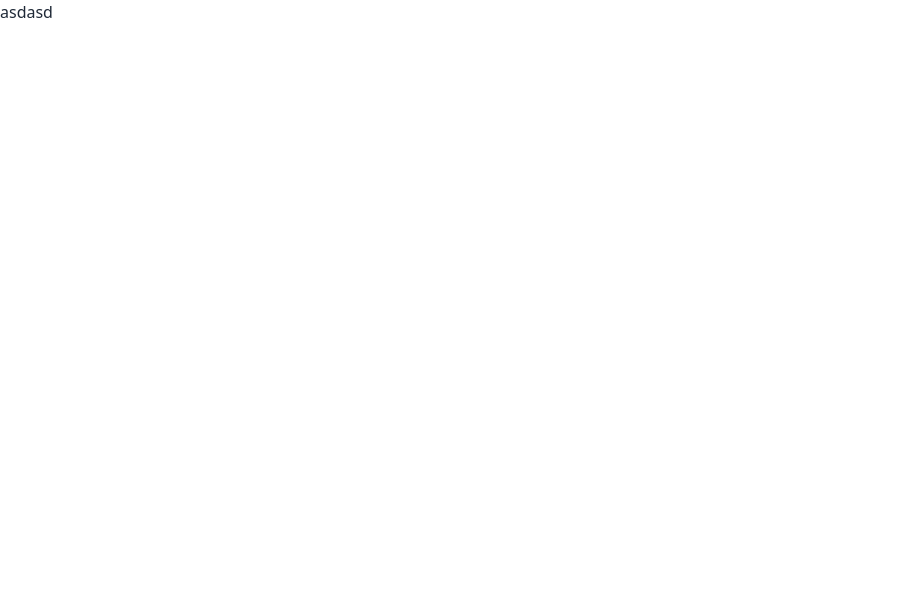
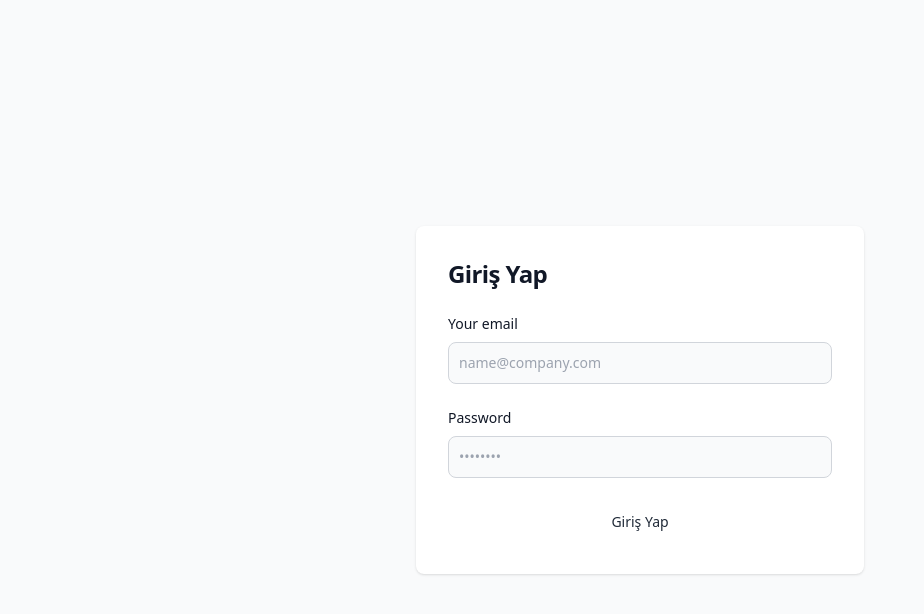
Before and after one commit to hakanacardev/nextJs-todo, a Next.js app: page /login in a window 1280 px wide. Shown: the top 614 px of the page, without its empty margins (0-924 px from the left). Built offline with nearby package versions, Linux system fonts and the light colour scheme.

Commit message:
login ad account management

```diff
--- a/app/login/page.js
+++ b/app/login/page.js
@@ -1,3 +1,77 @@
+"use client";
+import { useState } from "react";
+
 export default function Login() {
-  return <div>asdasd</div>;
+  const [form, setForm] = useState({
+    email: "",
+    password: "",
+  });
+  console.log("form.email", form.email);
+  const handleClick = (e) => {
+    e.preventDefault();
+
+    localStorage.setItem("user", JSON.stringify(form));
+  };
+  return (
+    <section className="bg-gray-50 dark:bg-gray-900">
+      <div className="flex flex-col items-center justify-center px-6 py-8 mx-auto md:h-screen lg:py-0">
+        <div className="w-full bg-white rounded-lg shadow dark:border md:mt-0 sm:max-w-md xl:p-0 dark:bg-gray-800 dark:border-gray-700">
+          <div className="p-6 space-y-4 md:space-y-6 sm:p-8">
+            <h1 className="text-xl font-bold leading-tight tracking-tight text-gray-900 md:text-2xl dark:text-white">
+              Giriş Yap
+            </h1>
+            <form className="space-y-4 md:space-y-6" action="#">
+              <div>
+                <label
+                  for="email"
+                  className="block mb-2 text-sm font-medium text-gray-900 dark:text-white"
+                >
+                  Your email
+                </label>
+                <input
+                  value={form.email}
+                  onChange={(e) => {
+                    setForm((prev) => ({ ...prev, email: e.target.value }));
+                  }}
+                  type="email"
+                  name="email"
+                  id="email"
+                  className="bg-gray-50 border border-gray-300 text-gray-900 sm:text-sm rounded-lg focus:ring-primary-600 focus:border-primary-600 block w-full p-2.5 dark:bg-gray-700 dark:border-gray-600 dark:placeholder-gray-400 dark:text-white dark:focus:ring-blue-500 dark:focus:border-blue-500"
+                  placeholder="name@company.com"
+                  required=""
+                />
+              </div>
+              <div>
+                <label
+                  for="password"
+                  className="block mb-2 text-sm font-medium text-gray-900 dark:text-white"
+                >
+                  Password
+                </label>
+                <input
+                  value={form.password}
+                  onChange={(e) => {
+                    setForm((prev) => ({ ...prev, password: e.target.value }));
+                  }}
+                  type="password"
+                  name="password"
+                  id="password"
+                  placeholder="••••••••"
+                  className="bg-gray-50 border border-gray-300 text-gray-900 sm:text-sm rounded-lg focus:ring-primary-600 focus:border-primary-600 block w-full p-2.5 dark:bg-gray-700 dark:border-gray-600 dark:placeholder-gray-400 dark:text-white dark:focus:ring-blue-500 dark:focus:border-blue-500"
+                  required=""
+                />
+              </div>
+
+              <button
+                onClick={handleClick}
+                className="w-full text-red bg-primary-600 hover:bg-primary-700 focus:ring-4 focus:outline-none focus:ring-primary-300 font-medium rounded-lg text-sm px-5 py-2.5 text-center dark:bg-primary-600 dark:hover:bg-primary-700 dark:focus:ring-primary-800"
+              >
+                Giriş Yap
+              </button>
+            </form>
+          </div>
+        </div>
+      </div>
+    </section>
+  );
 }
--- a/app/page.js
+++ b/app/page.js
@@ -3,17 +3,15 @@ import { useEffect, useState } from "react";
 import { getAllTodos } from "./api";
 import AddTask from "@/components/AddTask";
 import TodoList from "@/components/TodoList";
+import Header from "@/components/Header";
 
-export default function Home() {
-  const [tasks, setTasks] = useState([]);
-  useEffect(() => {
-    (async () => {
-      const data = await getAllTodos();
-      setTasks(data);
-    })();
-  });
-  console.log("tasks", tasks);
+export default async function Home() {
+  const tasks = await getAllTodos();
+  /* const user = await localStorage.getItem("user");
+  console.log("user", JSON.parse(user)); */
   return (
+    <>
+      <Header />
       <main className="max-w-4xl mx-auto mt-4">
         <div className="text-center my-5 flex flex-col gap-4">
           <h1 className="text-2xl font-bold">Todo List App</h1>
@@ -24,5 +22,6 @@ export default function Home() {
           <TodoList tasks={tasks} />
         </>
       </main>
+    </>
   );
 }
--- /dev/null
+++ b/components/Header.js
@@ -0,0 +1,39 @@
+"use client";
+
+import { useEffect, useState } from "react";
+
+const Header = () => {
+  const [user, setUser] = useState({});
+  useEffect(() => {
+    const userLocal = JSON.parse(localStorage.getItem("user"));
+    setUser(userLocal);
+  }, []);
+
+  return (
+    <header>
+      <nav className="bg-white border-gray-200 px-4 lg:px-6 py-2.5 dark:bg-gray-800">
+        <div className="flex flex-wrap justify-between items-center mx-auto max-w-screen-xl">
+          <div className="flex items-center lg:order-2">
+            <p
+              href="#"
+              className="text-gray-800 dark:text-white hover:bg-gray-50 focus:ring-4 focus:ring-gray-300 font-medium rounded-lg text-sm px-4 lg:px-5 py-2 lg:py-2.5 mr-2 dark:hover:bg-gray-700 focus:outline-none dark:focus:ring-gray-800"
+            >
+              {user?.email}
+            </p>
+            <a
+              href="#"
+              className="text-red bg-primary-700 hover:bg-primary-800 focus:ring-4 focus:ring-primary-300 font-medium rounded-lg text-sm px-4 lg:px-5 py-2 lg:py-2.5 mr-2 dark:bg-primary-600 dark:hover:bg-primary-700 focus:outline-none dark:focus:ring-primary-800"
+            >
+              Çıkış Yap
+            </a>
+          </div>
+          <div
+            className="hidden justify-between items-center w-full lg:flex lg:w-auto lg:order-1"
+            id="mobile-menu-2"
+          ></div>
+        </div>
+      </nav>
+    </header>
+  );
+};
+export default Header;
```
Also changed, not shown: 1 other file (tests, documents, lock files or other folders). Lines whose indentation alone changed are shown as unchanged.
